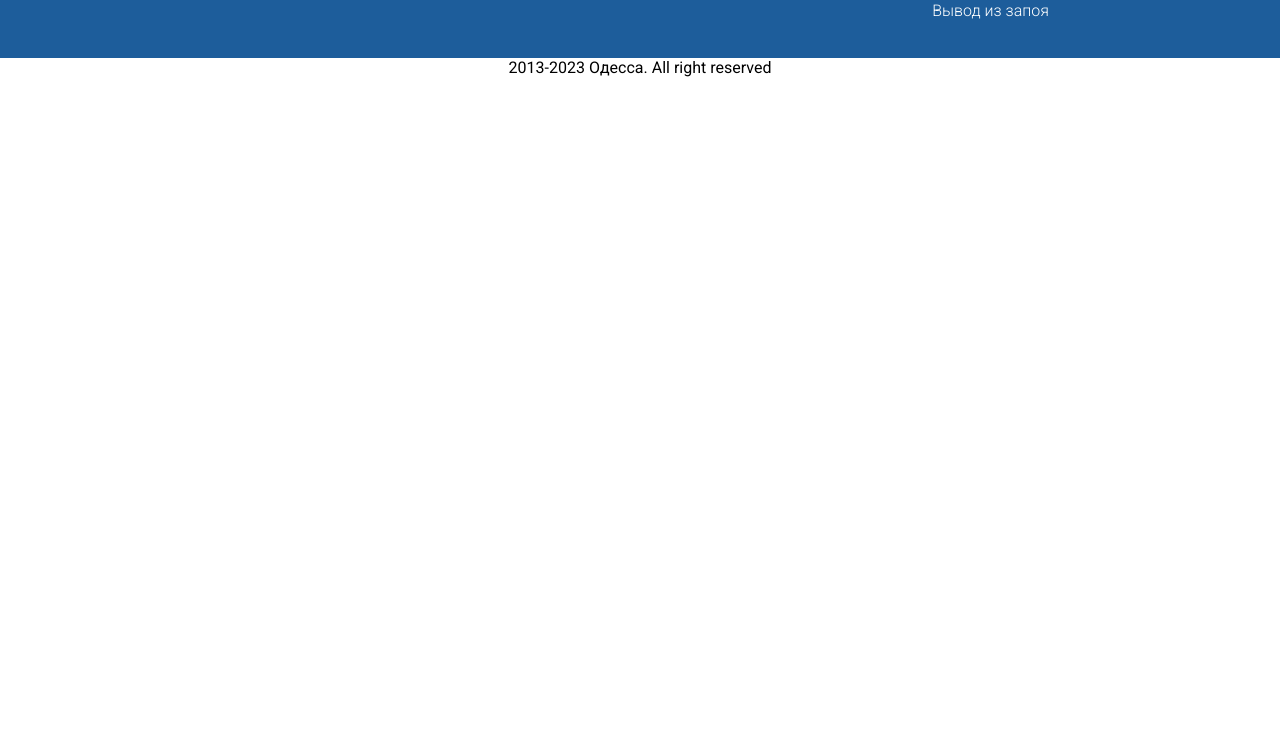
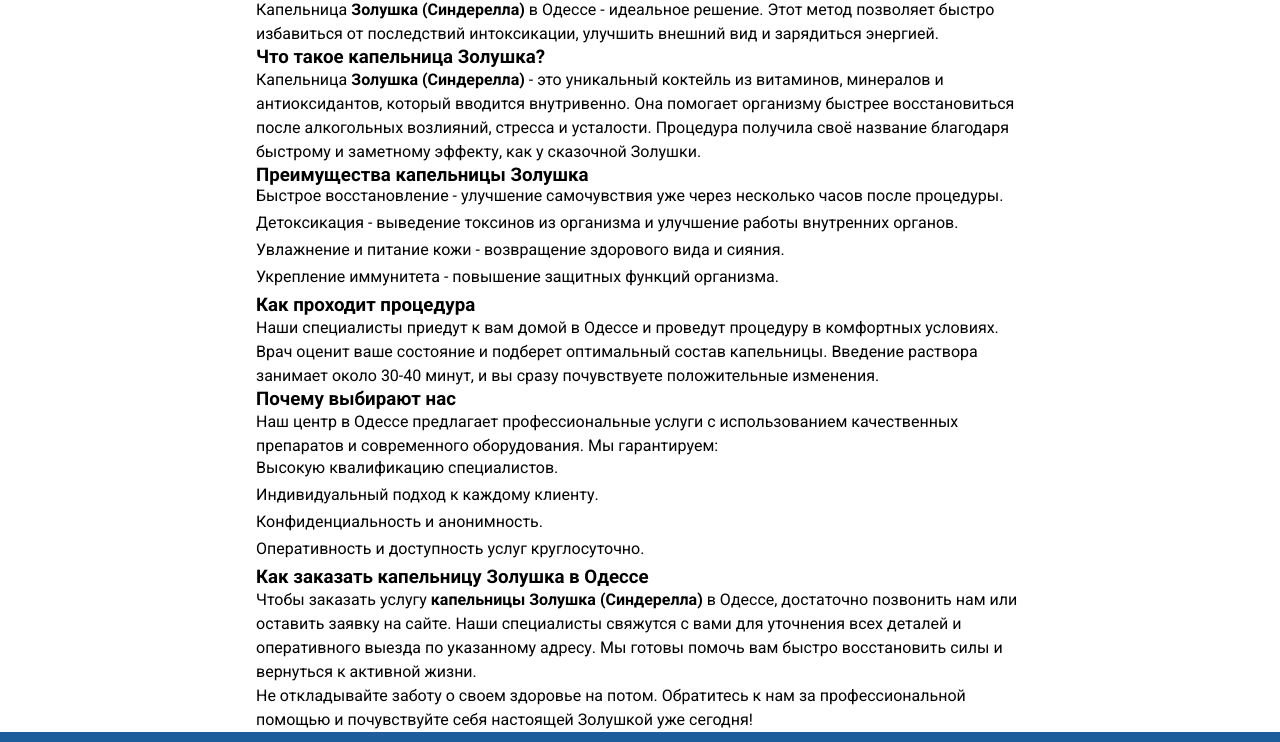
Before and after one commit to DrJed1/drip-clinic, a plain HTML site: page cinderella.html in a window 1280 px wide. Shown: the part 3308-4050 px from the top of the page. Before the commit the page ends 3385 px from the top, so only its background shows below. Drawn offline with nearby package versions, Linux system fonts and the light colour scheme.

Commit message:
Update cinderella.html
текст на страницу Капельница Золушка (Синдерелла)

```diff
--- a/cinderella.html
+++ b/cinderella.html
@@ -427,7 +427,46 @@
         </div>
       </div>
     </div>
+     <div class="q">
+      <h2>Капельница Золушка (Синдерелла) в Одессе</h2>
 
+<p>Ищете способ быстро восстановиться после бурной ночи или улучшить общее самочувствие? Капельница <strong>Золушка (Синдерелла)</strong> в Одессе - идеальное решение. Этот метод позволяет быстро избавиться от последствий интоксикации, улучшить внешний вид и зарядиться энергией.</p>
+
+<h3>Что такое капельница Золушка?</h3>
+
+<p>Капельница <strong>Золушка (Синдерелла)</strong> - это уникальный коктейль из витаминов, минералов и антиоксидантов, который вводится внутривенно. Она помогает организму быстрее восстановиться после алкогольных возлияний, стресса и усталости. Процедура получила своё название благодаря быстрому и заметному эффекту, как у сказочной Золушки.</p>
+
+<h3>Преимущества капельницы Золушка</h3>
+
+<ul>
+    <li>Быстрое восстановление - улучшение самочувствия уже через несколько часов после процедуры.</li>
+    <li>Детоксикация - выведение токсинов из организма и улучшение работы внутренних органов.</li>
+    <li>Увлажнение и питание кожи - возвращение здорового вида и сияния.</li>
+    <li>Укрепление иммунитета - повышение защитных функций организма.</li>
+</ul>
+
+<h3>Как проходит процедура</h3>
+
+<p>Наши специалисты приедут к вам домой в Одессе и проведут процедуру в комфортных условиях. Врач оценит ваше состояние и подберет оптимальный состав капельницы. Введение раствора занимает около 30-40 минут, и вы сразу почувствуете положительные изменения.</p>
+
+<h3>Почему выбирают нас</h3>
+
+<p>Наш центр в Одессе предлагает профессиональные услуги с использованием качественных препаратов и современного оборудования. Мы гарантируем:</p>
+
+<ul>
+    <li>Высокую квалификацию специалистов.</li>
+    <li>Индивидуальный подход к каждому клиенту.</li>
+    <li>Конфиденциальность и анонимность.</li>
+    <li>Оперативность и доступность услуг круглосуточно.</li>
+</ul>
+
+<h3>Как заказать капельницу Золушка в Одессе</h3>
+
+<p>Чтобы заказать услугу <strong>капельницы Золушка (Синдерелла)</strong> в Одессе, достаточно позвонить нам или оставить заявку на сайте. Наши специалисты свяжутся с вами для уточнения всех деталей и оперативного выезда по указанному адресу. Мы готовы помочь вам быстро восстановить силы и вернуться к активной жизни.</p>
+
+<p>Не откладывайте заботу о своем здоровье на потом. Обратитесь к нам за профессиональной помощью и почувствуйте себя настоящей Золушкой уже сегодня!</p>
+
+    </div>
     <!-- Футер -->
 
     <div class="footer">
```
